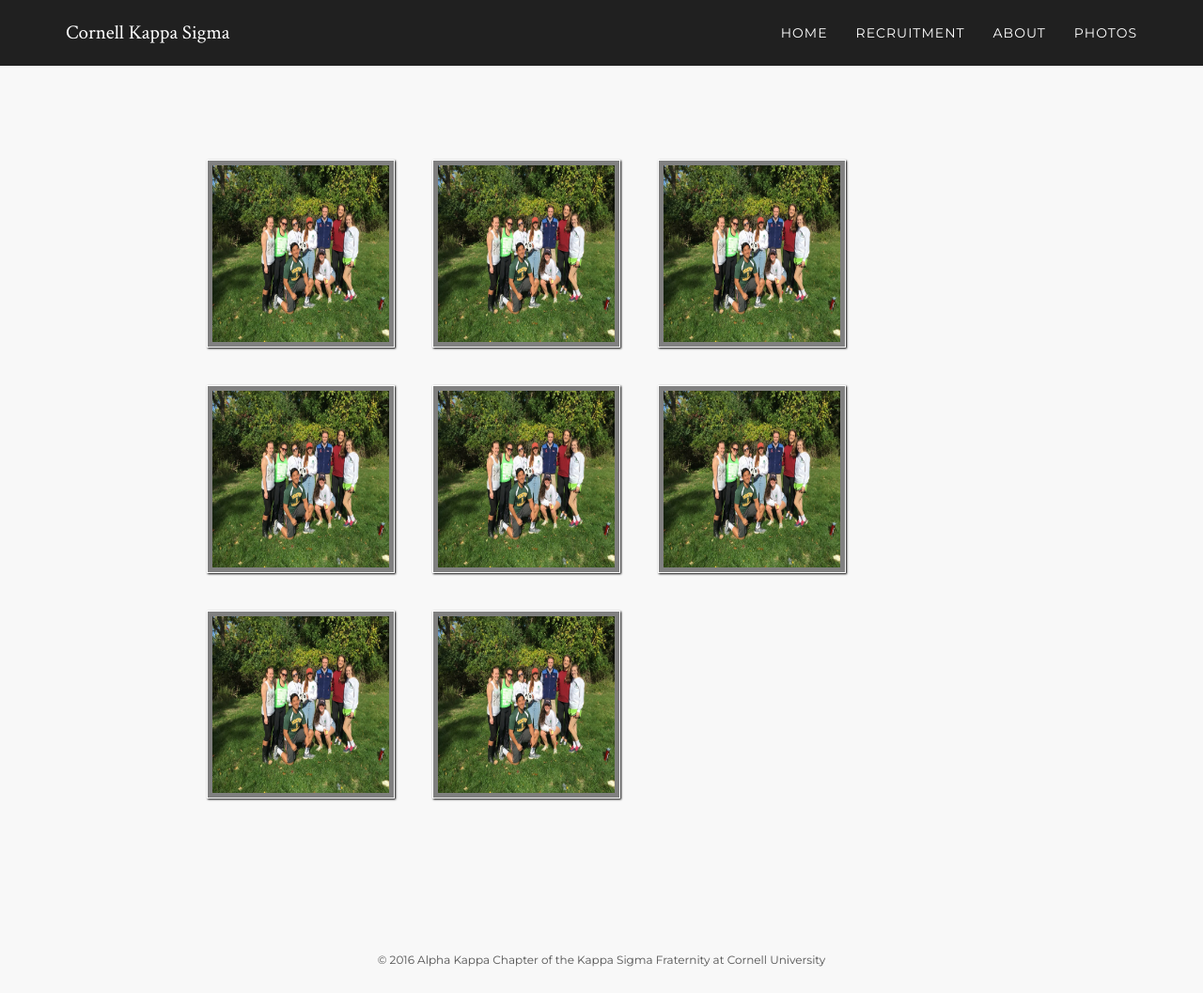
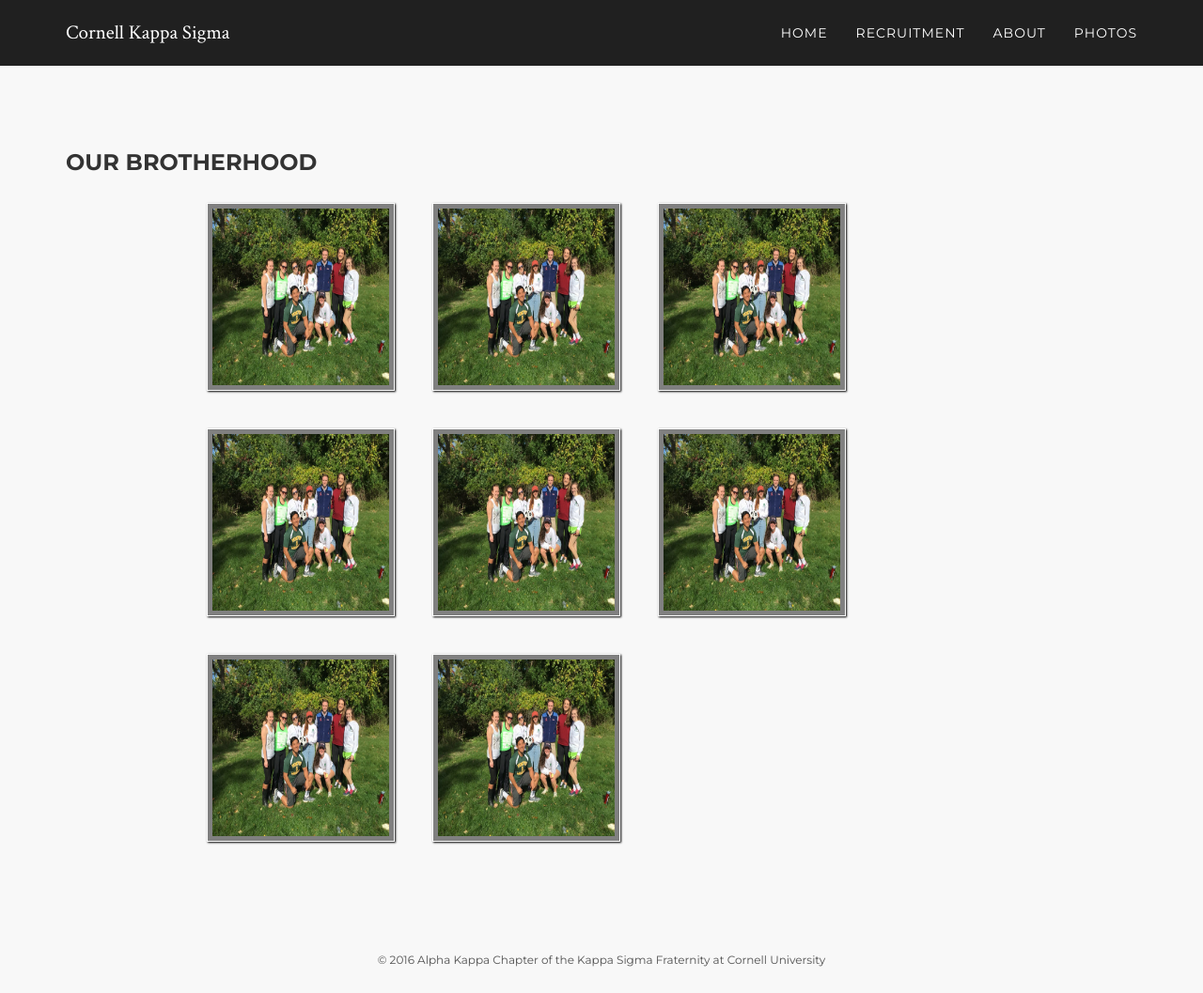
Before and after one commit to pjochillin/cornellkappasigma, a Jekyll site: the page built from photos/index.html, in a window 1280 px wide and 1057 px high. Shown: the whole window at 94% size. Built offline with Jekyll 4.4.1, drawn with Linux system fonts in a browser that asks for light colours; nearby versions of some CDN libraries.

Commit message:
Update index.html

```diff
--- a/photos/index.html
+++ b/photos/index.html
@@ -5,6 +5,7 @@ layout: default
 <div class="spacer"></div>
 <div id="contact">
 	<div class="container">
+		<h3>Our Brotherhood</h3>
 		<div class="gallery">
 			<ul>
 				<li><img src="/assets/img/shamrock.jpg" alt="Fjords" width="200" height="200"></li>
```
